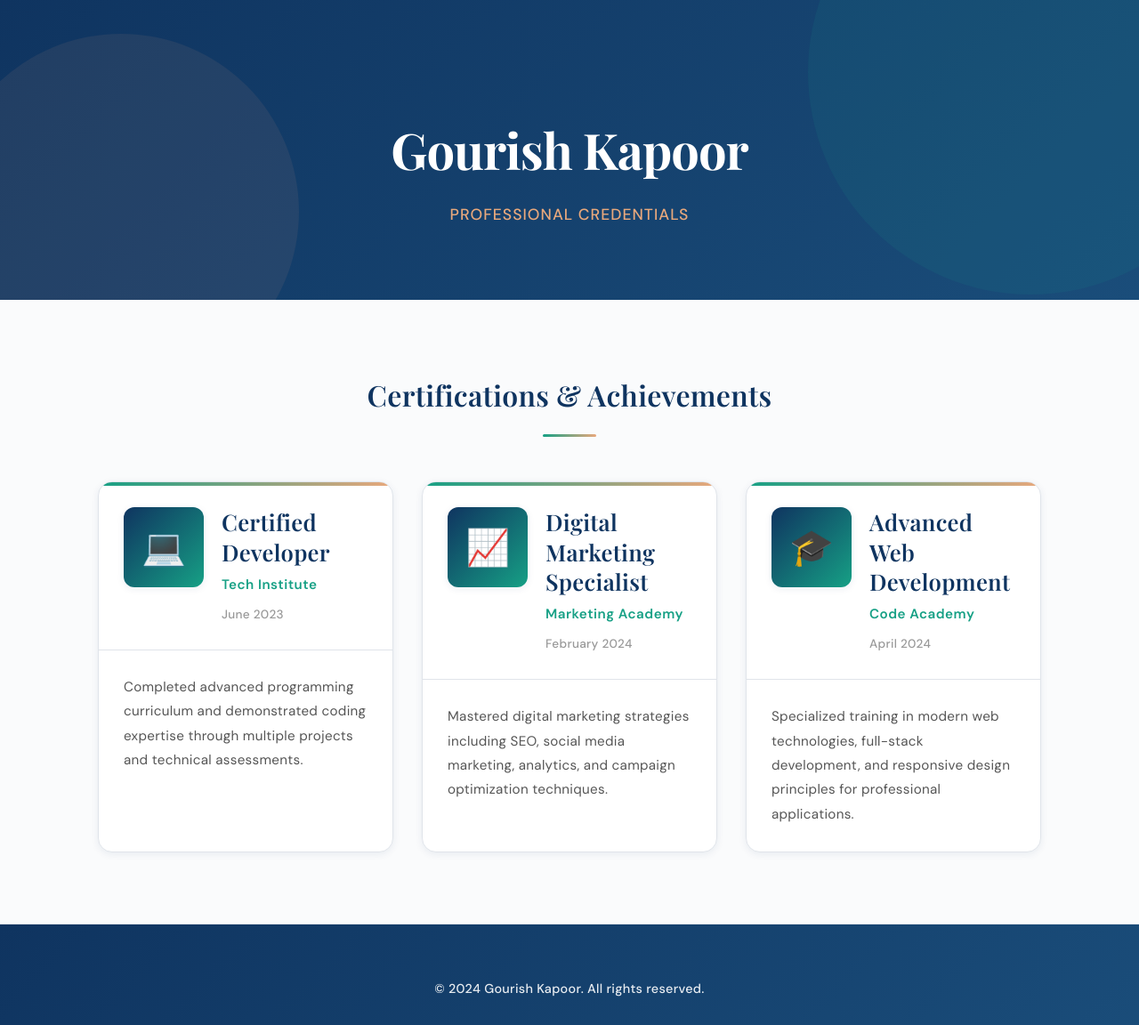
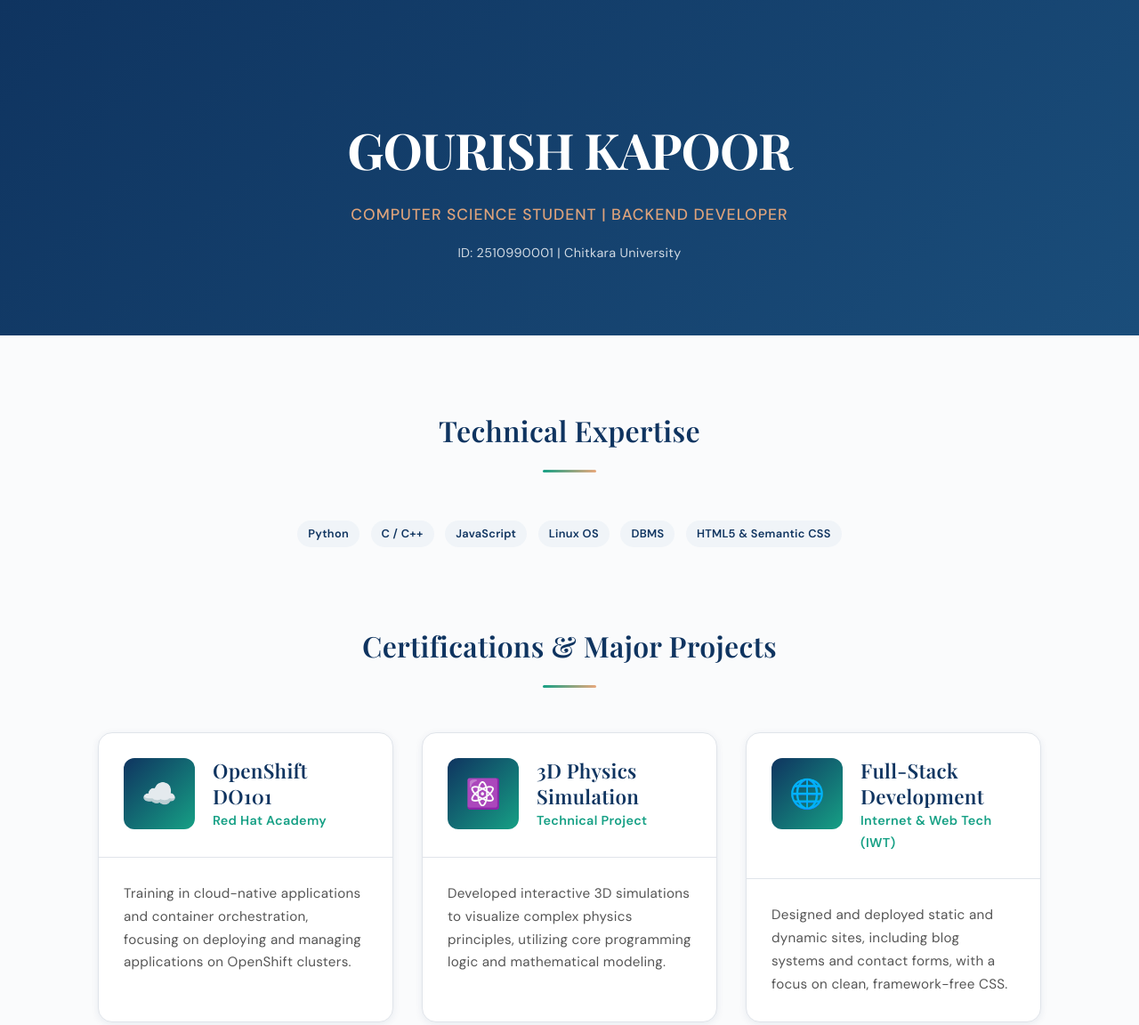
Before and after one commit to gourishgg/gourishgg.github.io, a plain HTML site: page index.html in a window 1280 px wide. Shown: the top 1152 px of the page at 89% size. Drawn offline with nearby package versions, Linux system fonts and the light colour scheme.

Commit message:
second change

```diff
--- a/index.html
+++ b/index.html
@@ -3,7 +3,7 @@
 <head>
     <meta charset="UTF-8">
     <meta name="viewport" content="width=device-width, initial-scale=1.0">
-    <title>Gourish Kapoor | Professional Credentials</title>
+    <title>GOURISH KAPOOR | Professional Portfolio</title>
     <link href="https://fonts.googleapis.com/css2?family=Playfair+Display:wght@600;700&family=DM+Sans:wght@400;500;600&display=swap" rel="stylesheet">
     <style>
         :root {
@@ -38,7 +38,6 @@
             padding: 0 20px;
         }
 
-        /* Hero Section */
         header {
             text-align: center;
             padding: 120px 20px 80px;
@@ -48,42 +47,13 @@
             overflow: hidden;
         }
 
-        header::before {
-            content: '';
-            position: absolute;
-            top: -50%;
-            right: -10%;
-            width: 500px;
-            height: 500px;
-            background: rgba(22, 160, 133, 0.1);
-            border-radius: 50%;
-            z-index: 0;
-        }
-
-        header::after {
-            content: '';
-            position: absolute;
-            bottom: -30%;
-            left: -5%;
-            width: 400px;
-            height: 400px;
-            background: rgba(232, 168, 124, 0.08);
-            border-radius: 50%;
-            z-index: 0;
-        }
-
-        header > * {
-            position: relative;
-            z-index: 1;
-        }
-
         header h1 {
             font-family: 'Playfair Display', serif;
             font-size: 3.5rem;
             margin-bottom: 12px;
             font-weight: 700;
             letter-spacing: -1px;
-            animation: slideUp 0.8s ease-out;
+            text-transform: uppercase;
         }
 
         header p {
@@ -93,10 +63,8 @@
             letter-spacing: 1px;
             text-transform: uppercase;
             color: var(--accent);
-            animation: slideUp 0.8s ease-out 0.2s both;
         }
 
-        /* Section Title */
         .section-title {
             font-family: 'Playfair Display', serif;
             font-size: 2rem;
@@ -120,16 +88,13 @@
             border-radius: 2px;
         }
 
-        /* Certificates Grid */
         .certificates {
             display: grid;
             grid-template-columns: repeat(auto-fit, minmax(320px, 1fr));
             gap: 32px;
-            padding: 0;
             margin-bottom: 80px;
         }
 
-        /* Certificate Card */
         .certificate-card {
             background: white;
             border-radius: 16px;
@@ -138,22 +103,6 @@
             transition: all 0.4s cubic-bezier(0.23, 1, 0.320, 1);
             border: 1px solid var(--border);
             position: relative;
-            animation: fadeInUp 0.7s ease-out both;
-        }
-
-        .certificate-card:nth-child(1) { animation-delay: 0.1s; }
-        .certificate-card:nth-child(2) { animation-delay: 0.2s; }
-        .certificate-card:nth-child(3) { animation-delay: 0.3s; }
-
-        .certificate-card::before {
-            content: '';
-            position: absolute;
-            top: 0;
-            left: 0;
-            right: 0;
-            height: 4px;
-            background: linear-gradient(90deg, var(--secondary), var(--accent));
-            z-index: 1;
         }
 
         .certificate-card:hover {
@@ -171,8 +120,8 @@
         }
 
         .certificate-logo {
-            width: 90px;
-            height: 90px;
+            width: 80px;
+            height: 80px;
             border-radius: 12px;
             background: linear-gradient(135deg, var(--primary), var(--secondary));
             flex-shrink: 0;
@@ -180,21 +129,12 @@
             align-items: center;
             justify-content: center;
             color: white;
-            font-size: 40px;
-            font-weight: 600;
-            box-shadow: var(--shadow-sm);
-        }
-
-        .certificate-info {
-            display: flex;
-            flex-direction: column;
-            gap: 8px;
-            flex: 1;
+            font-size: 32px;
         }
 
         .certificate-title {
             font-family: 'Playfair Display', serif;
-            font-size: 1.6rem;
+            font-size: 1.4rem;
             font-weight: 600;
             color: var(--primary);
             line-height: 1.3;
@@ -202,195 +142,103 @@
 
         .certificate-issuer {
             color: var(--secondary);
-            font-size: 0.95rem;
+            font-size: 0.9rem;
             font-weight: 600;
-            letter-spacing: 0.5px;
-        }
-
-        .certificate-date {
-            color: #999;
-            font-size: 0.85rem;
-            font-weight: 500;
         }
 
         .certificate-content {
             padding: 28px;
             color: #555;
-            line-height: 1.8;
             font-size: 0.95rem;
         }
 
-        /* Footer */
+        .skills-tag {
+            display: inline-block;
+            background: #f0f4f8;
+            padding: 4px 12px;
+            border-radius: 20px;
+            font-size: 0.8rem;
+            margin: 4px;
+            color: var(--primary);
+            font-weight: 600;
+        }
+
         .footer {
             text-align: center;
             padding: 60px 20px;
-            background: linear-gradient(135deg, var(--primary) 0%, #1a4d7a 100%);
+            background: var(--primary);
             color: white;
-            font-size: 0.9rem;
-            border-top: 1px solid var(--border);
             margin-top: 40px;
-        }
-
-        .footer p {
-            opacity: 0.9;
-            font-weight: 500;
-        }
-
-        .footer a {
-            color: var(--accent);
-            text-decoration: none;
-            margin: 0 8px;
-            font-weight: 600;
-            transition: opacity 0.3s ease;
-        }
-
-        .footer a:hover {
-            opacity: 0.8;
-        }
-
-        /* Animations */
-        @keyframes slideUp {
-            from {
-                opacity: 0;
-                transform: translateY(30px);
-            }
-            to {
-                opacity: 1;
-                transform: translateY(0);
-            }
-        }
-
-        @keyframes fadeInUp {
-            from {
-                opacity: 0;
-                transform: translateY(20px);
-            }
-            to {
-                opacity: 1;
-                transform: translateY(0);
-            }
-        }
-
-        /* Responsive */
-        @media (max-width: 768px) {
-            header h1 {
-                font-size: 2.5rem;
-            }
-
-            header p {
-                font-size: 1rem;
-            }
-
-            .section-title {
-                font-size: 1.6rem;
-                margin: 60px 0 40px;
-            }
-
-            .certificates {
-                gap: 24px;
-            }
-
-            .certificate-card {
-                border-radius: 12px;
-            }
-
-            .certificate-header {
-                padding: 20px;
-                gap: 16px;
-            }
-
-            .certificate-content {
-                padding: 20px;
-                font-size: 0.9rem;
-            }
-        }
-
-        @media (max-width: 480px) {
-            header {
-                padding: 80px 20px 60px;
-            }
-
-            header h1 {
-                font-size: 2rem;
-            }
-
-            header p {
-                font-size: 0.9rem;
-            }
-
-            .section-title {
-                font-size: 1.4rem;
-                margin: 50px 0 30px;
-            }
-
-            .certificate-title {
-                font-size: 1.3rem;
-            }
-
-            .certificate-logo {
-                width: 70px;
-                height: 70px;
-                font-size: 32px;
-            }
         }
     </style>
 </head>
 <body>
     <header>
-        <h1>Gourish Kapoor</h1>
-        <p>Professional Credentials</p>
+        <h1>GOURISH KAPOOR</h1>
+        <p>Computer Science Student | Backend Developer</p>
+        <div style="margin-top: 15px; font-size: 0.9rem; opacity: 0.8;">
+            ID: 2510990001 | Chitkara University
+        </div>
     </header>
 
     <div class="container">
-        <h2 class="section-title">Certifications & Achievements</h2>
+        <h2 class="section-title">Technical Expertise</h2>
+        <div style="text-align: center; margin-bottom: 40px;">
+            <span class="skills-tag">Python</span>
+            <span class="skills-tag">C / C++</span>
+            <span class="skills-tag">JavaScript</span>
+            <span class="skills-tag">Linux OS</span>
+            <span class="skills-tag">DBMS</span>
+            <span class="skills-tag">HTML5 & Semantic CSS</span>
+        </div>
+
+        <h2 class="section-title">Certifications & Major Projects</h2>
 
         <main class="certificates">
             <div class="certificate-card">
                 <div class="certificate-header">
-                    <div class="certificate-logo">💻</div>
+                    <div class="certificate-logo">☁️</div>
                     <div class="certificate-info">
-                        <div class="certificate-title">Certified Developer</div>
-                        <div class="certificate-issuer">Tech Institute</div>
-                        <div class="certificate-date">June 2023</div>
+                        <div class="certificate-title">OpenShift DO101</div>
+                        <div class="certificate-issuer">Red Hat Academy</div>
                     </div>
                 </div>
                 <div class="certificate-content">
-                    <p>Completed advanced programming curriculum and demonstrated coding expertise through multiple projects and technical assessments.</p>
+                    <p>Training in cloud-native applications and container orchestration, focusing on deploying and managing applications on OpenShift clusters.</p>
                 </div>
             </div>
 
             <div class="certificate-card">
                 <div class="certificate-header">
-                    <div class="certificate-logo">📈</div>
+                    <div class="certificate-logo">⚛️</div>
                     <div class="certificate-info">
-                        <div class="certificate-title">Digital Marketing Specialist</div>
-                        <div class="certificate-issuer">Marketing Academy</div>
-                        <div class="certificate-date">February 2024</div>
+                        <div class="certificate-title">3D Physics Simulation</div>
+                        <div class="certificate-issuer">Technical Project</div>
                     </div>
                 </div>
                 <div class="certificate-content">
-                    <p>Mastered digital marketing strategies including SEO, social media marketing, analytics, and campaign optimization techniques.</p>
+                    <p>Developed interactive 3D simulations to visualize complex physics principles, utilizing core programming logic and mathematical modeling.</p>
                 </div>
             </div>
 
             <div class="certificate-card">
                 <div class="certificate-header">
-                    <div class="certificate-logo">🎓</div>
+                    <div class="certificate-logo">🌐</div>
                     <div class="certificate-info">
-                        <div class="certificate-title">Advanced Web Development</div>
-                        <div class="certificate-issuer">Code Academy</div>
-                        <div class="certificate-date">April 2024</div>
+                        <div class="certificate-title">Full-Stack Development</div>
+                        <div class="certificate-issuer">Internet & Web Tech (IWT)</div>
                     </div>
                 </div>
                 <div class="certificate-content">
-                    <p>Specialized training in modern web technologies, full-stack development, and responsive design principles for professional applications.</p>
+                    <p>Designed and deployed static and dynamic sites, including blog systems and contact forms, with a focus on clean, framework-free CSS.</p>
                 </div>
             </div>
         </main>
     </div>
 
     <footer class="footer">
-        <p>&copy; 2024 Gourish Kapoor. All rights reserved.</p>
+        <p>&copy; 2026 GOURISH KAPOOR. Built for Professional Excellence.</p>
+        <p style="font-size: 0.8rem; margin-top: 10px; opacity: 0.6;">Based in Khanna, Punjab, India</p>
     </footer>
 </body>
 </html>
```
